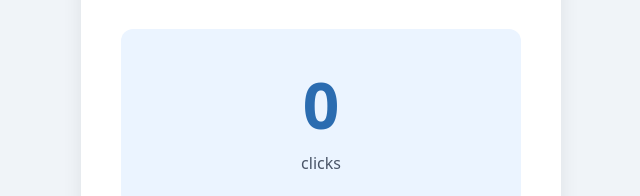
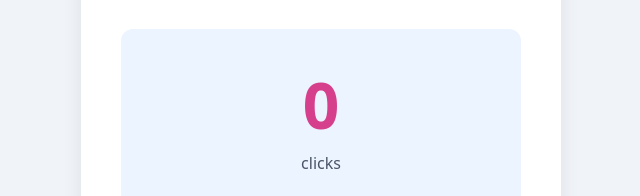
Before and after one commit to karenz-poshmark/git-tutorial, a plain HTML site: page index.html in a window 1280 px wide. Shown: the part 152-348 px from the top of the page, without its empty margins (319-959 px from the left). Drawn offline with Linux system fonts and the light colour scheme.

Commit message:
Make the number color pink.
Co-Authored-By: Claude Sonnet 4.6 <noreply@anthropic.com>

```diff
--- a/style.css
+++ b/style.css
@@ -45,7 +45,7 @@ h1 {
 .counter-box #count {
   font-size: 4rem;
   font-weight: 700;
-  color: #2b6cb0;
+  color: #d53f8c;
   display: block;
 }
 
```
